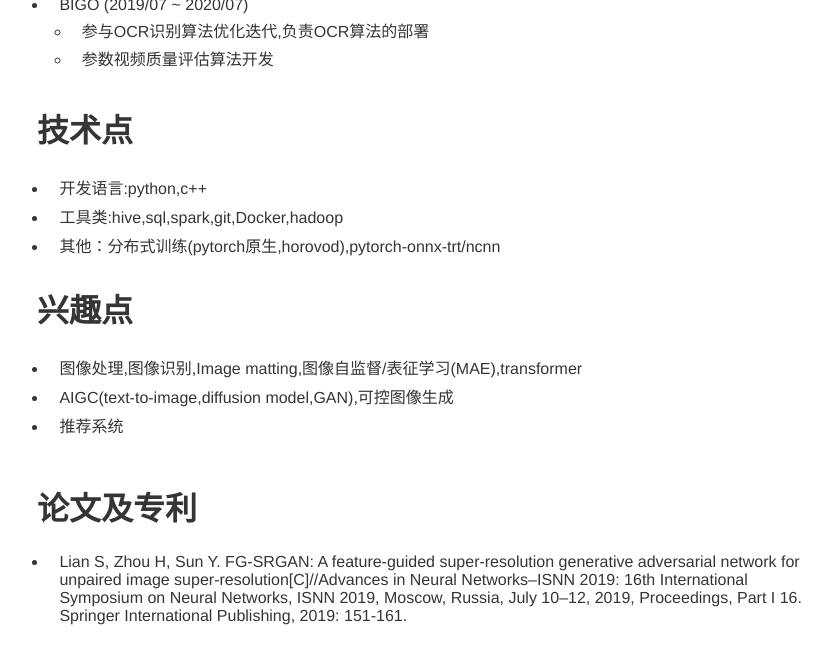
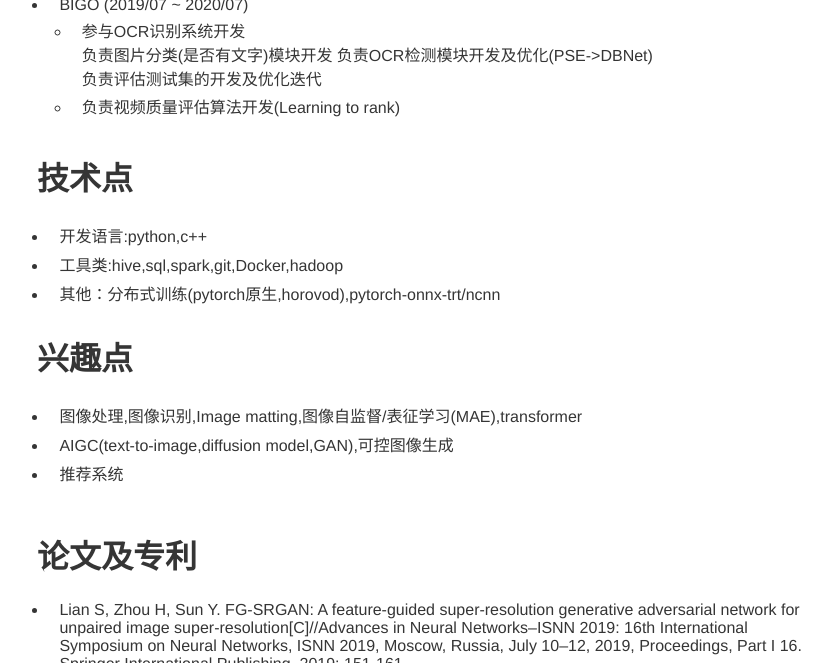
Before and after one commit to LianShuaiLong/LianShuaiLong.github.io, a Jekyll site: the page built from index.md, in a window 1280 px wide and 900 px high, scrolled down 1726 px, cut to the strip 237-900 px from the top of the window. Shown: the whole strip, without its empty margins (203-1034 px from the left). Built offline with Jekyll 4.4.1, drawn with Linux system fonts in a browser that asks for light colours; our own code applies the rules of GitHub Pages for plain Markdown files.

Commit message:
具体化工作内容-bigo

```diff
--- a/index.md
+++ b/index.md
@@ -31,8 +31,11 @@ layout: about
     ![汽车创意Lora](./assets/img/fantacy.png "汽车创意Lora")
 
 * BIGO (2019/07 ~ 2020/07)
-  * 参与OCR识别算法优化迭代,负责OCR算法的部署
-  * 参数视频质量评估算法开发
+  * 参与OCR识别系统开发
+    负责图片分类(是否有文字)模块开发
+    负责OCR检测模块开发及优化(PSE->DBNet)
+    负责评估测试集的开发及优化迭代
+  * 负责视频质量评估算法开发(Learning to rank)
 <br/>
 
 # 技术点
```
